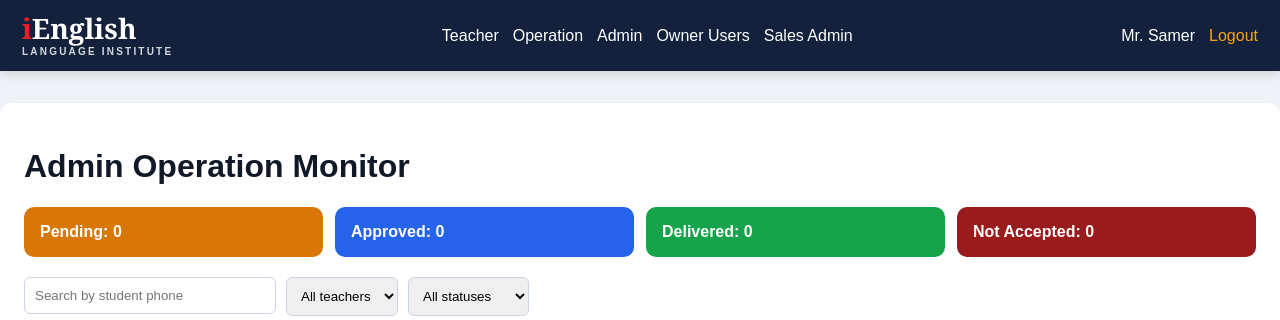
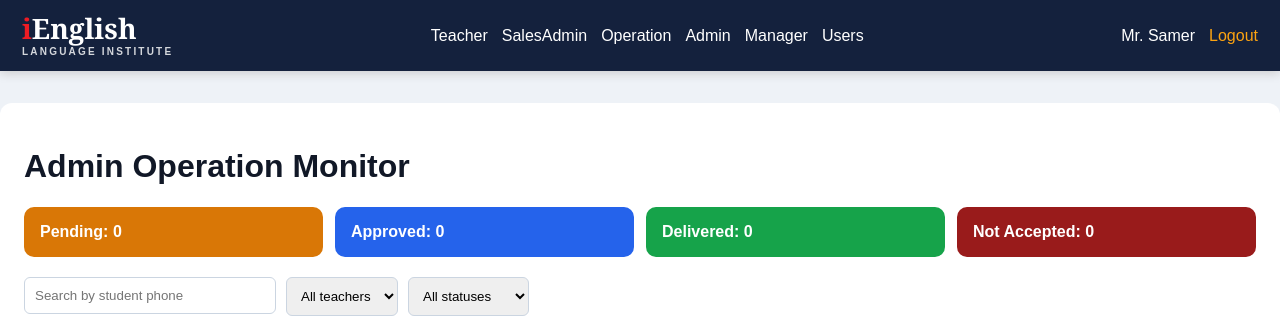
Before and after one commit to SamerAlTaki97/ienglish-report, a Flask app: page /admin in a window 1280 px wide. Shown: the top 320 px of the page. Run offline with Flask 3, Linux system fonts and the light colour scheme; the visitor is signed in with stand-in values (Sample User, id 1); data comes from the database, SQL or seed files in the repository; data that the repository does not hold is empty.

Commit message:
Refine sales admin page and reorder navbar navigation

```diff
--- a/app.py
+++ b/app.py
@@ -189,6 +189,13 @@
 @role_required("admin", "manager")
 def admin():
     return render_with_user("Admin.html")
+
+
+@app.route("/manager")
+@login_required
+@role_required("manager")
+def manager():
+    return render_with_user("Admin.html", manager_view=True)
 
 
 @app.route("/sales-admin")
--- a/templates/Admin.html
+++ b/templates/Admin.html
@@ -49,7 +49,7 @@
         <select id="teacherFilter" onchange="load()">
           <option value="">All teachers</option>
         </select>
-        {% if role == 'manager' %}
+        {% if manager_view or role == 'manager' %}
         <select id="branchFilter" onchange="handleBranchChange()">
           <option value="">All branches</option>
           <option value="AlAin">AlAin</option>
--- a/templates/_navbar.html
+++ b/templates/_navbar.html
@@ -39,18 +39,20 @@
   <div style="display: flex; gap: 14px; flex-wrap: wrap">
     {% if role in ['teacher', 'manager', 'superadmin'] %}
     <a href="/teacher" style="color: #ffffff; text-decoration: none">Teacher</a>
+    {% endif %} {% if role in ['sales_admin', 'superadmin'] %}
+    <a href="/sales-admin" style="color: #ffffff; text-decoration: none">SalesAdmin</a>
     {% endif %} {% if role in ['operation', 'manager', 'superadmin'] %}
     <a href="/operation" style="color: #ffffff; text-decoration: none"
       >Operation</a
     >
     {% endif %} {% if role in ['admin', 'manager', 'superadmin'] %}
     <a href="/admin" style="color: #ffffff; text-decoration: none">Admin</a>
+    {% endif %} {% if role in ['manager', 'superadmin'] %}
+    <a href="/manager" style="color: #ffffff; text-decoration: none">Manager</a>
     {% endif %} {% if role == 'superadmin' %}
     <a href="/admin_teachers" style="color: #ffffff; text-decoration: none"
-      >Owner Users</a
+      >Users</a
     >
-    {% endif %} {% if role in ['sales_admin', 'superadmin'] %}
-    <a href="/sales-admin" style="color: #ffffff; text-decoration: none">Sales Admin</a>
     {% endif %} {% if role == 'sales' %}
     <a href="/sales" style="color: #ffffff; text-decoration: none">Educational Consultant</a>
     {% endif %}
```
Also changed, not shown: templates/SalesAdmin.html (+0 -19 lines).
